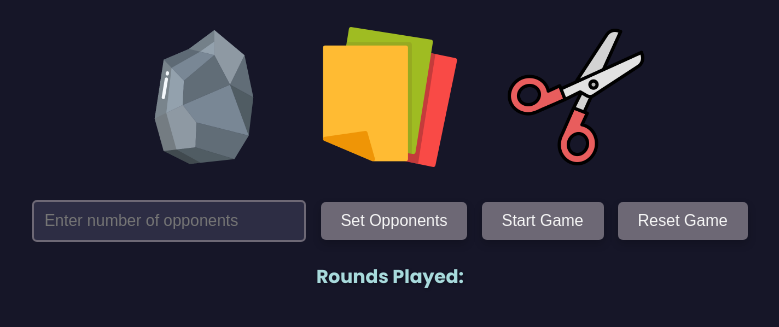
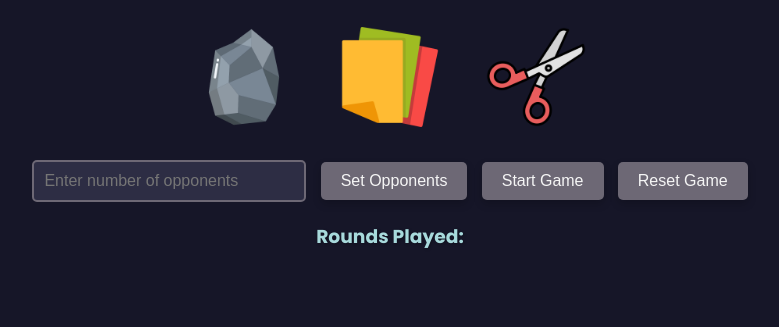
Before and after one commit to Abhishekkr206/Rock-Paper-Scissors, a plain HTML site: page index.html in a window 1280 px wide. Shown: the part 83-410 px from the top of the page, without its empty margins (250-1029 px from the left). Drawn offline with Linux system fonts and the light colour scheme.

Commit message:
Update stylesheet.css
fix the hight

```diff
--- a/stylesheet.css
+++ b/stylesheet.css
@@ -33,8 +33,10 @@ img {
     cursor: pointer;
     margin: 0 10px;
     border: 3px solid transparent;
-    height: 140px;
+    max-width: 100px;
+    max-height: 100px;
     width: auto;
+    height: auto;
     border-radius: 10px;
     transition: transform 0.2s, border-color 0.2s, box-shadow 0.2s;
 }
```
